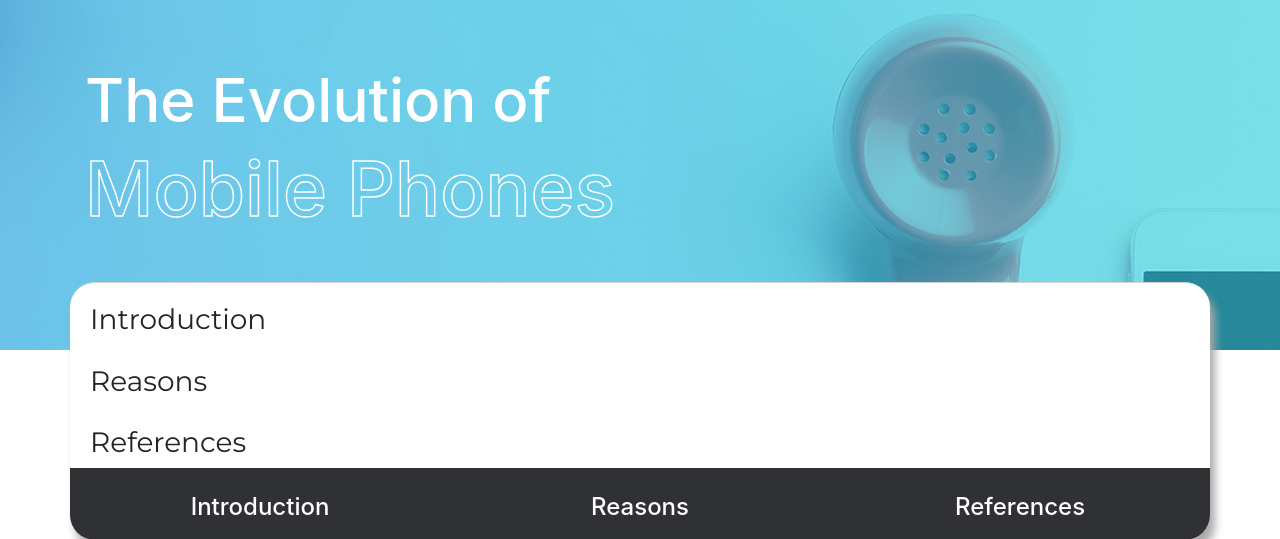
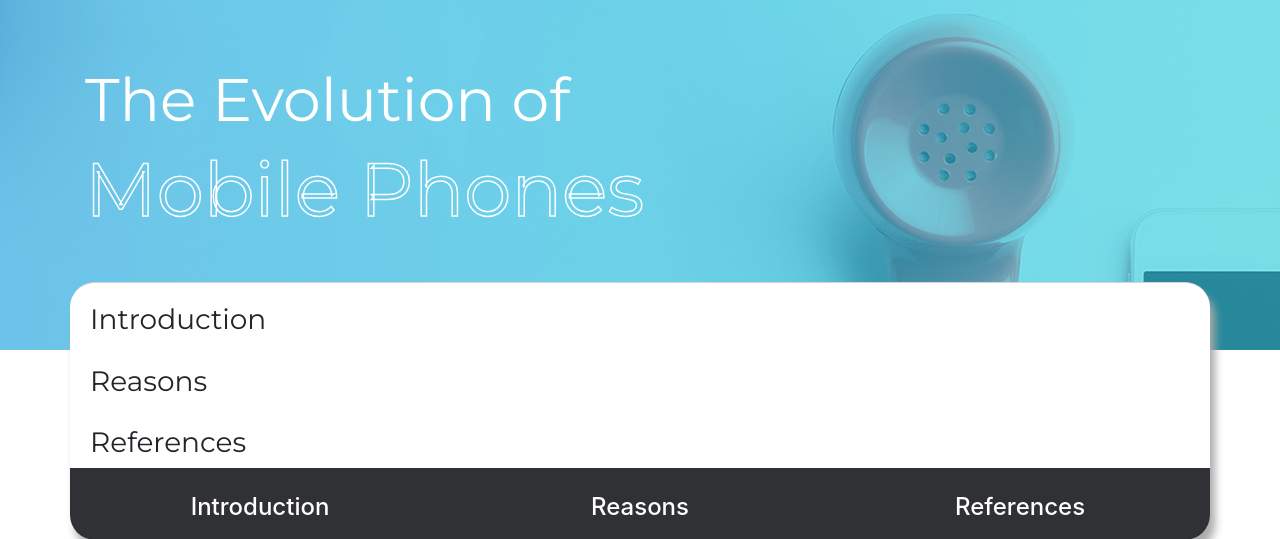
Before and after one commit to JTBuddy/Infographics_FinalProject, a PHP site: page / in a window 1280 px wide. Shown: the top 539 px of the page. Run offline with PHP 8.4, Linux system fonts and the light colour scheme.

Commit message:
Update index.php

```diff
--- a/index.php
+++ b/index.php
@@ -15,8 +15,8 @@
 
     <div class="jumbotron jumbotron-fluid">
             <div class="container" id="jumboContainer">
-                <h1 style="font-size: 60px;"><!--Infographics and Data--> The Evolution of</h1>
-                <h1 class="strokeText" style="-webkit-text-stroke: 1.5px white; -webkit-text-fill-color: transparent; font-size: 75px;"><!-- Visualisation Project-->Mobile Phones</h1>
+                <h1 style="font-size: 60px; font-family: 'Montserrat', sans-serif;"><!--Infographics and Data--> The Evolution of</h1>
+                <h1 class="strokeText" style="-webkit-text-stroke: 1.5px white; -webkit-text-fill-color: transparent; font-size: 75px; font-family: 'Montserrat', sans-serif;"><!-- Visualisation Project-->Mobile Phones</h1>
             </div>
         </div>
 
```
